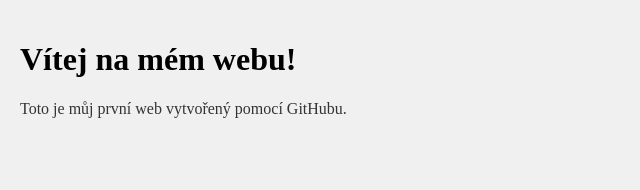
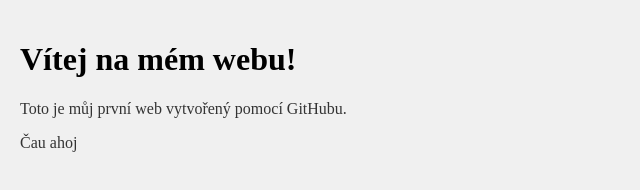
Before and after one commit to zahy783/zahy783, a plain HTML site: page index.html in a window 1280 px wide. Shown: the full height of the page, 0-640 px from the left. Drawn offline with Linux system fonts and the light colour scheme.

Commit message:
Update index.html

```diff
--- a/index.html
+++ b/index.html
@@ -9,5 +9,6 @@
         <body>
                 <body><h1>Vítej na mém webu!</h1>
                 <p>Toto je můj první web vytvořený pomocí GitHubu.</p>
+                <p class="T">Čau ahoj</p>
         </body>
 </html>
```
